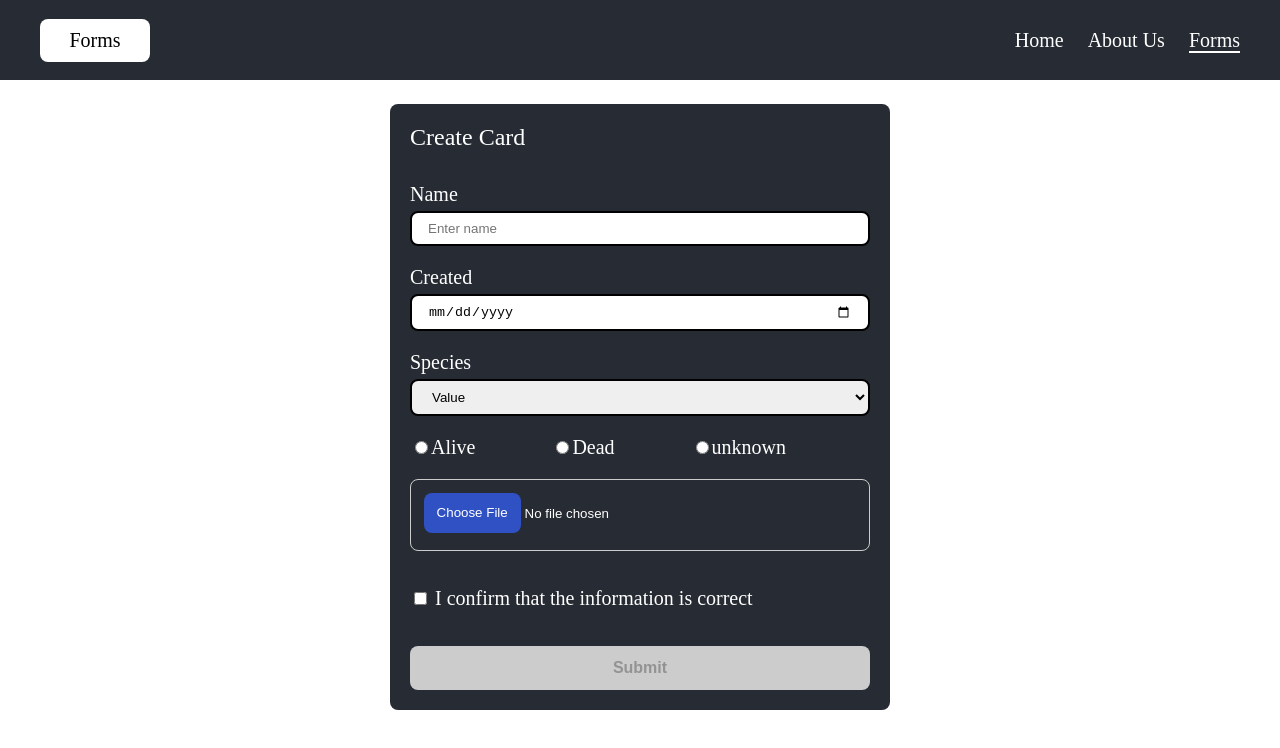
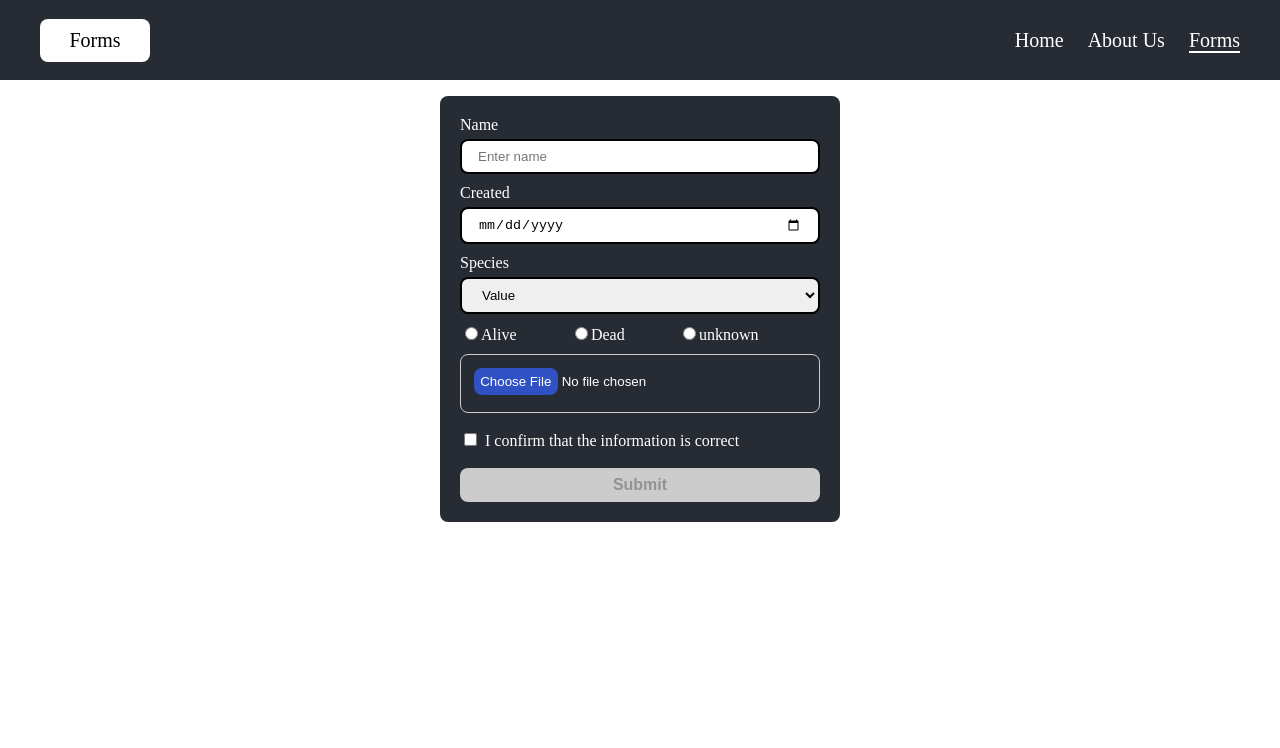
Before and after one commit to Dazmond-ru/React-2023-Q1, a React (Vite) app: page /forms in a window 1280 px wide. Shown: the top 748 px of the page. Built offline with nearby package versions, Linux system fonts and the light colour scheme.

Commit message:
fix: change style

```diff
--- a/src/components/Card/Card.module.scss
+++ b/src/components/Card/Card.module.scss
@@ -19,8 +19,18 @@
 
   &__image {
     overflow: hidden;
+    width: 100%;
+    height: 0;
+    padding-bottom: 100%;
+    position: relative;
     & img {
       border-radius: 0.5rem;
+      position: absolute;
+      top: 0;
+      left: 0;
+      width: 100%;
+      height: 100%;
+      object-fit: cover;
     }
   }
 
--- a/src/components/Card/Card.tsx
+++ b/src/components/Card/Card.tsx
@@ -14,7 +14,7 @@ class Card extends Component<CardState> {
     return (
       <div className={styles.card} data-testid="card">
         <div className={styles.card__image} data-testid="card-image">
-          <img style={{ width: '100%', height: '100%', objectFit: 'cover' }} src={this.props.image} />
+          <img src={this.props.image} />
         </div>
         <div className={styles.card__body} data-testid="card-body">
           <Link to="#" className={styles.card__name}>
--- a/src/components/Form/Form.module.scss
+++ b/src/components/Form/Form.module.scss
@@ -3,11 +3,11 @@
   flex-direction: column;
   justify-content: center;
   align-items: center;
-  height: calc(100% - 60px);
   color: white;
+  margin-bottom: 1rem;
 
   &__wrapper {
-    max-width: 500px;
+    max-width: 400px;
     width: 100%;
     padding: 20px;
     background: #272b33;
@@ -15,14 +15,16 @@
   }
 
   &__title {
-    font-size: 1.5rem;
-    margin-bottom: 2rem;
+    font-size: 1.2rem;
+    margin-bottom: 1rem;
+    text-align: center;
   }
 
   &__form {
     display: flex;
     flex-direction: column;
-    gap: 20px;
+    gap: 10px;
+    font-size: 1rem;
   }
 
   &__label {
@@ -73,7 +75,7 @@
       &::-webkit-file-upload-button {
         background: #2f51c4;
         color: white;
-        padding: 0.8rem;
+        padding: 0.4rem;
         border: none;
         border-radius: 0.5rem;
         cursor: pointer;
@@ -87,7 +89,8 @@
 
   &__confirm {
     display: block;
-    margin-bottom: 1rem;
+    margin-bottom: 0.5rem;
+    margin-top: -0.6rem;
 
     & input {
       margin-right: 0.5rem;
@@ -98,7 +101,7 @@
     text-align: center;
     font-size: 1rem;
     font-weight: 700;
-    padding: 0.8rem;
+    padding: 0.5rem;
     border-radius: 0.5rem;
     background: #fae202;
     border: none;
--- a/src/components/Form/Form.tsx
+++ b/src/components/Form/Form.tsx
@@ -169,7 +169,6 @@ class Form extends Component<FormProps, FormState> {
     return (
       <div className={styles['card-builder']}>
         <div className={styles['card-builder__wrapper']}>
-          <h3 className={styles['card-builder__title']}>Create Card</h3>
           <form className={styles['card-builder__form']} onSubmit={this.handleFormSubmit}>
             <div className={styles['card-builder__name']}>
               <label className={styles['card-builder__label']} htmlFor="nameInput">
--- a/src/main.scss
+++ b/src/main.scss
@@ -69,7 +69,7 @@ body {
 
 .main {
   width: 100%;
-  margin: 1.5rem 0;
+  margin: 1rem 0;
   height: 100%;
 }
 
```
